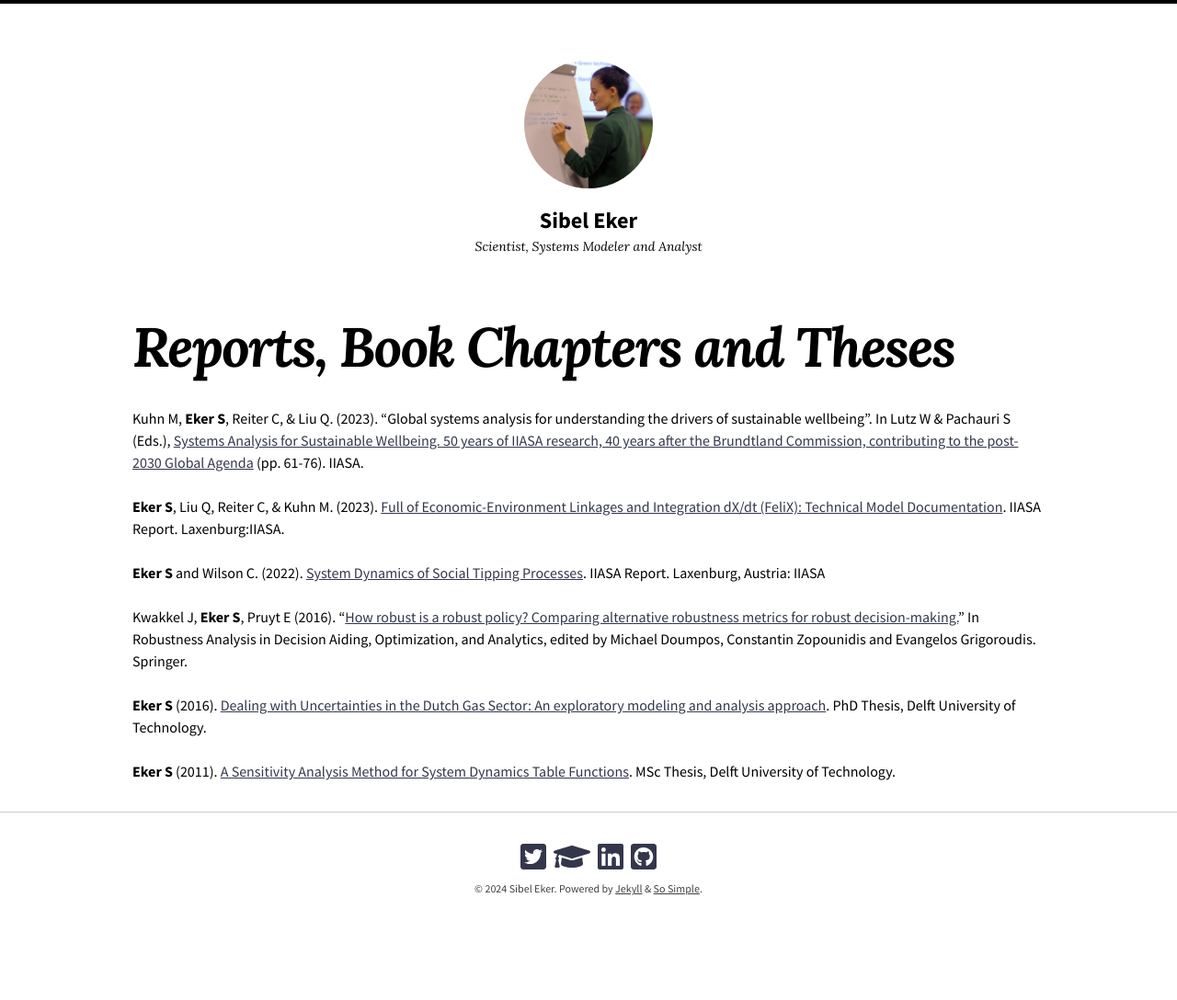
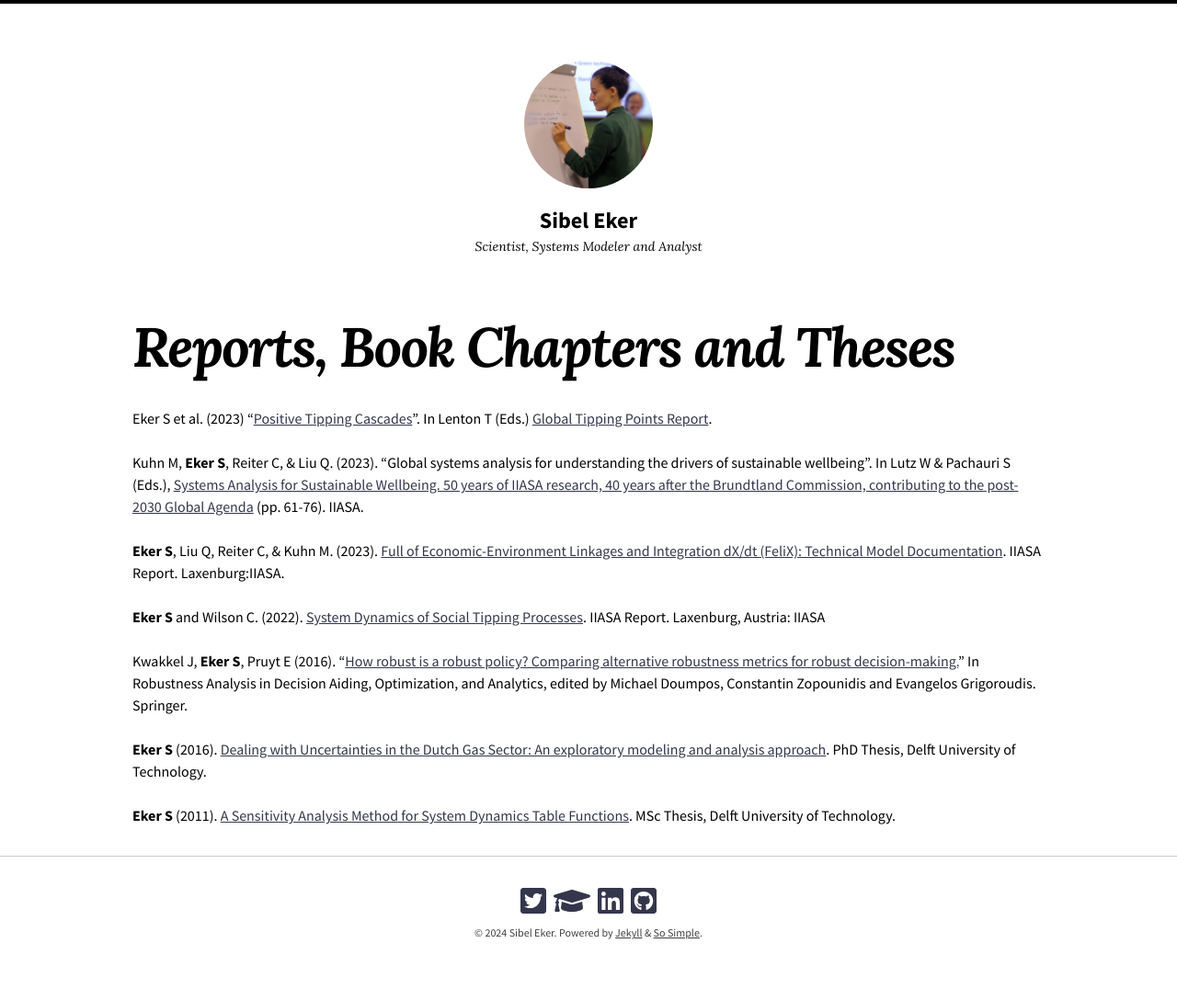
Before and after one commit to sibeleker/sibeleker.github.io, a Jekyll site: the page built from _publications/pubs3.md, in a window 1280 px wide. Shown: the whole page at 92% size. Built offline with Jekyll 4.4.1, drawn with Linux system fonts in a browser that asks for light colours; nearby versions of some CDN libraries; before the commit the page ends 1040 px from its top, so only the background shows below that.

Commit message:
Update pubs3.md

```diff
--- a/_publications/pubs3.md
+++ b/_publications/pubs3.md
@@ -2,6 +2,7 @@
 title: "Reports, Book Chapters and Theses"
 thumbnail: /images/icon_book.jpg
 ---
+Eker S et al. (2023) “[Positive Tipping Cascades](https://global-tipping-points.org/section4/4-0-positive-tipping-points-in-technology-economy-and-society/4-5-positive-tipping-cascades/)”. In Lenton T (Eds.) [Global Tipping Points Report](https://global-tipping-points.org/).
 
 Kuhn M, **Eker S**, Reiter C, & Liu Q. (2023). "Global systems analysis for understanding the drivers of sustainable wellbeing". In Lutz W & Pachauri S (Eds.), [Systems Analysis for Sustainable Wellbeing. 50 years of IIASA research, 40 years after the Brundtland Commission, contributing to the post-2030 Global Agenda](https://pure.iiasa.ac.at/id/eprint/18965/) (pp. 61-76). IIASA.
 
```
